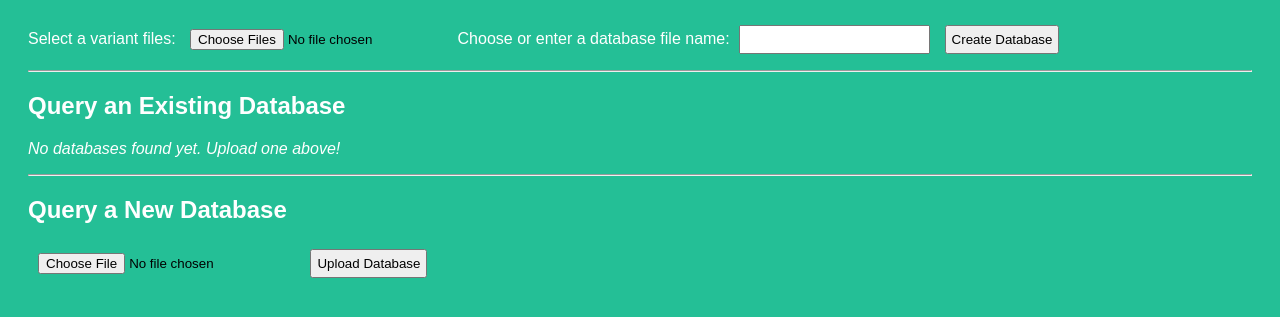
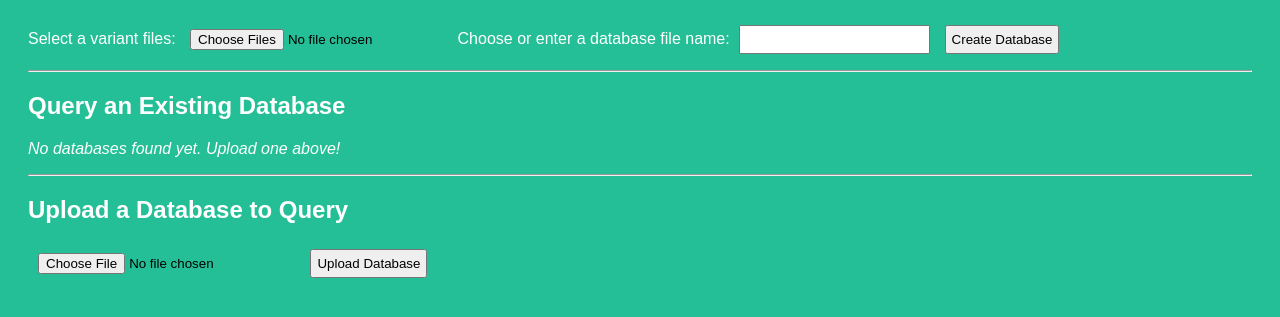
Before and after one commit to RebeccaSizer/Software_Engineering_Assessment_2025_AR_RW_RS, a Flask app: page / in a window 1280 px wide. Shown: the part 138-455 px from the top of the page. Run offline with Flask 3, Linux system fonts and the light colour scheme; parts of the project's set-up code (start-up, migrations or seed data) failed here and were passed over.

Commit message:
header of section that uploads a database on homepage changed to 'Upload a Database to Query'

```diff
--- a/app/templates/homepage.html
+++ b/app/templates/homepage.html
@@ -114,7 +114,7 @@
 
     <hr>
 
-    <h2>Query a New Database</h2>
+    <h2>Upload a Database to Query</h2>
     <form method="POST" enctype="multipart/form-data">
 
         <input type="hidden" name="form_type" value="upload_db">
```
